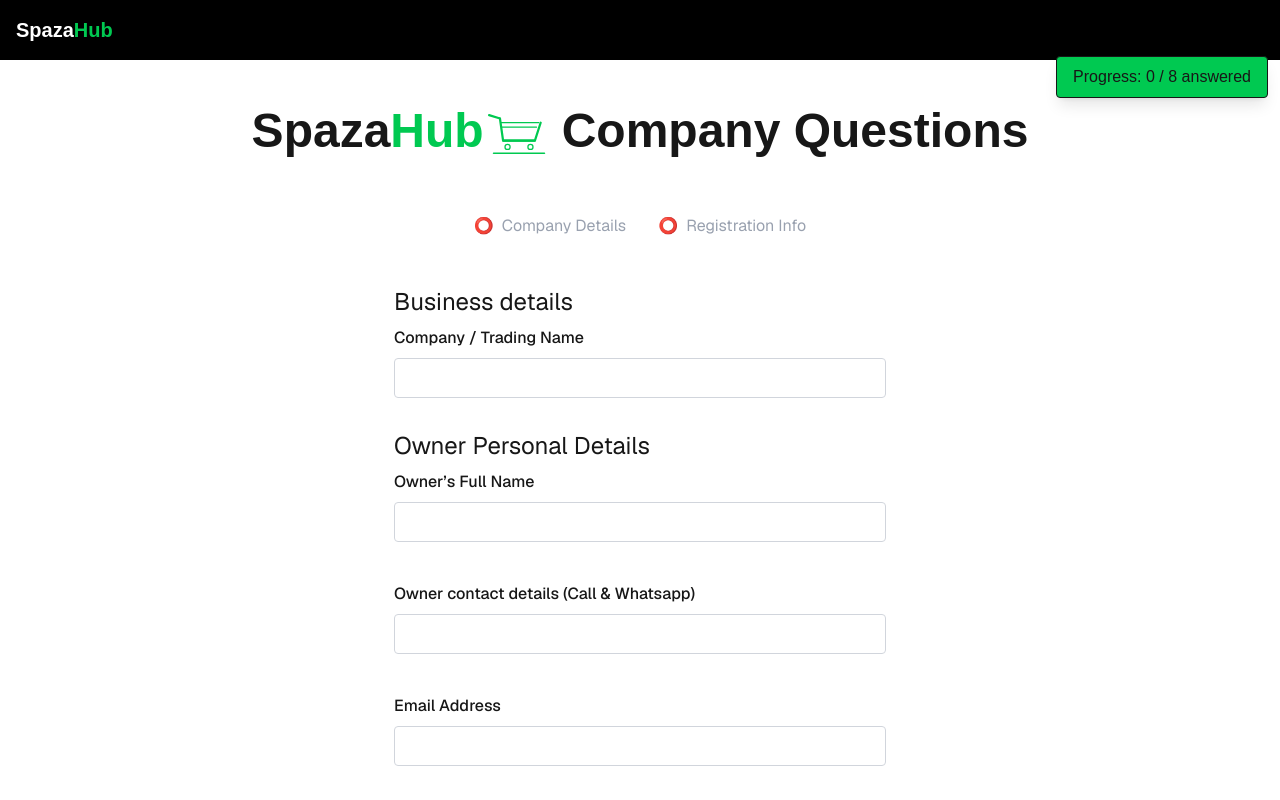
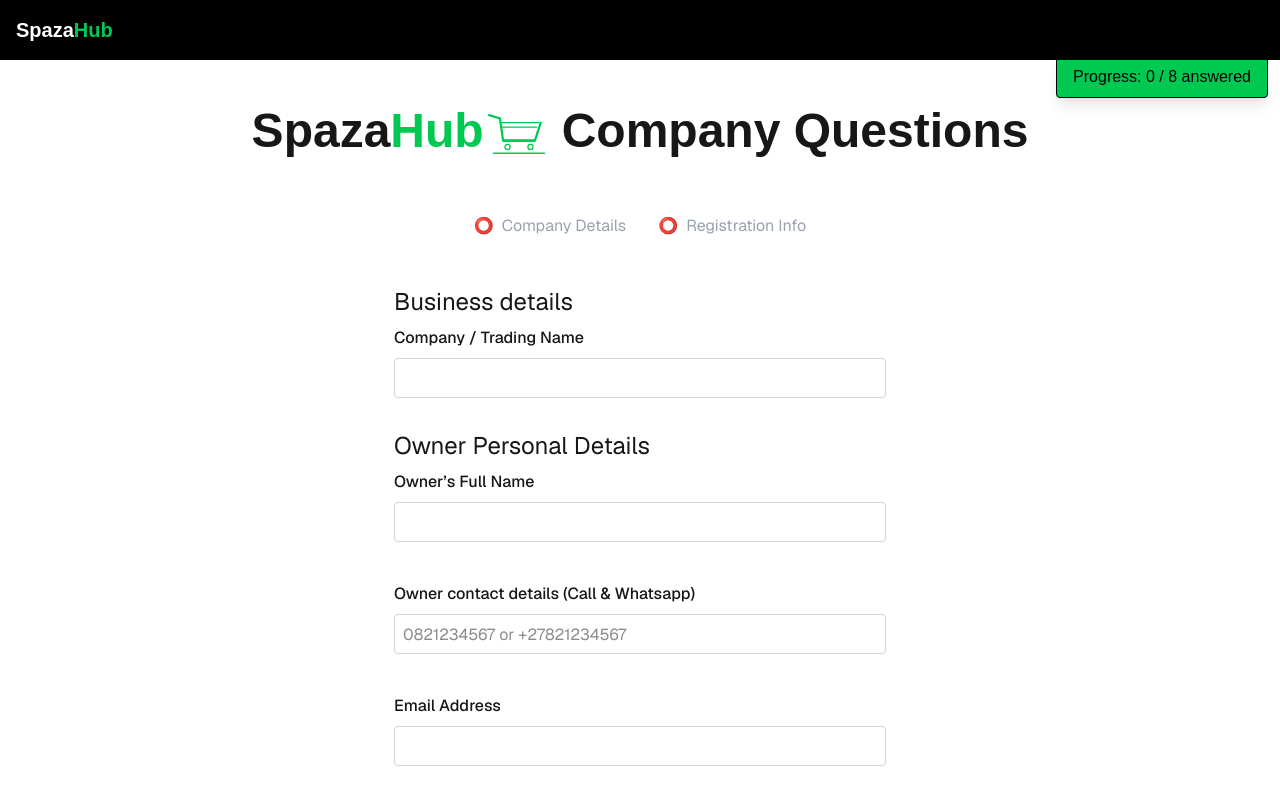
Before and after one commit to tony2tones/spazahub-questionnaire, a Next.js app: page /company-questions in a window 1280 px wide. Shown: the top 800 px of the page. Built offline with nearby package versions, Linux system fonts and the light colour scheme; no server answers.

Commit message:
fixed button not showing issue, as well as adjusted z-index for the navbar

```diff
--- a/src/app/components/Questionaire.tsx
+++ b/src/app/components/Questionaire.tsx
@@ -49,8 +49,30 @@
     return dv;
   }, [spazaQuestions]);
 
-  const { register, handleSubmit, watch, reset } = useForm({ defaultValues });
+  const { register, handleSubmit, watch, reset, formState: { errors } } = useForm({ defaultValues });
   const watched = watch();
+
+  // Validation functions
+  const validateEmail = (value: unknown) => {
+    const email = typeof value === 'string' ? value : String(value ?? '');
+    const emailRegex = /^[^\s@]+@[^\s@]+\.[^\s@]+$/;
+    return emailRegex.test(email) || "Please enter a valid email address";
+  };
+
+  const validateMobile = (value: unknown) => {
+    const mobile = typeof value === 'string' ? value : String(value ?? '');
+    // Remove all non-numeric characters for validation
+    const cleanedNumber = mobile.replace(/\D/g, '');
+
+    // South African mobile numbers: 10 digits starting with 0, or international format
+    if (cleanedNumber.startsWith('27') && cleanedNumber.length === 11) {
+      return true;
+    }
+    if (cleanedNumber.startsWith('0') && cleanedNumber.length === 10) {
+      return true;
+    }
+    return "Please enter a valid mobile number (e.g., 0821234567 or +27821234567)";
+  };
 
   const totalQuestions = spazaQuestions.length;
   const answeredQuestions = spazaQuestions.filter((q) => {
@@ -154,7 +176,6 @@
     }
   };
 
-  // FIXED: Only check completion status after mount
   const stepCompleted = isMounted && isStepComplete(questionnaireType);
   const companyStepComplete = isMounted && isStepComplete('company');
   const registrationStepComplete = isMounted && isStepComplete('registration');
@@ -162,7 +183,6 @@
   return (
     <>
     <div className="font-sans items-center justify-items-center p-4 relative">
-      {/* FIXED: Use mounted checks for progress indicator */}
       {isLinkedQuestionnaire && (
         <div className="mb-6 max-w-2xl mx-auto">
           <div className="flex items-center justify-center space-x-8">
@@ -178,23 +198,15 @@
         </div>
       )}
 
-      {stepCompleted && (
+      {(stepCompleted || formSubmitted) && (
         <div className='flex flex-col items-center mb-4'>
           <div className="mb-4 p-4 bg-green-100 text-green-800 border border-green-300 rounded">
-            <p>✅ This questionnaire has already been completed!</p>
+            <p>Thank you for submitting the Company questions!</p>
           </div>
-        </div>
-      )}
-
-      {formSubmitted && (
-        <div className='flex flex-col items-center mb-4'>
-          <div className="mb-4 p-4 bg-green-100 text-green-800 border border-green-300 rounded">
-            <p>Thank you for submitting the questionnaire!</p>
-          </div>
-          {nextStepUrl && (
-            <div>
+          {nextStepUrl && (formSubmitted || stepCompleted) &&  (
+            <div className='pt-3'>
               <Link href={nextStepUrl} className="p-4 bg-green-500 text-black rounded hover:bg-green-600">
-                Continue to Next Step
+                Click to Continue to Next Step Registration questions
               </Link>
             </div>
           )}
@@ -209,12 +221,48 @@
               <label className="font-medium">{q.label}</label>
 
               {q.inputType === "text" && (
+                <>
                   <input
                     {...register(q.name)}
                     type="text"
                     required={q.required}
                     className="h-10 px-2 border border-gray-300 rounded"
                   />
+                </>
+              )}
+
+              {q.inputType === "email" && (
+                <>
+                  <input
+                    {...register(q.name, {
+                      required: q.required ? "Email is required" : false,
+                      validate: validateEmail
+                    })}
+                    type="email"
+                    placeholder="example@email.com"
+                    className={`h-10 px-2 border rounded ${errors[q.name] ? 'border-red-500' : 'border-gray-300'}`}
+                  />
+                  {errors[q.name] && (
+                    <span className="text-red-500 text-sm">{errors[q.name]?.message as string}</span>
+                  )}
+                </>
+              )}
+
+              {q.inputType === "tel" && (
+                <>
+                  <input
+                    {...register(q.name, {
+                      required: q.required ? "Mobile number is required" : false,
+                      validate: validateMobile
+                    })}
+                    type="tel"
+                    placeholder="0821234567 or +27821234567"
+                    className={`h-10 px-2 border rounded ${errors[q.name] ? 'border-red-500' : 'border-gray-300'}`}
+                  />
+                  {errors[q.name] && (
+                    <span className="text-red-500 text-sm">{errors[q.name]?.message as string}</span>
+                  )}
+                </>
               )}
 
               {q.inputType === "radio" &&
@@ -259,7 +307,7 @@
             </div>
           ))}
 
-          <button type="submit" className="px-4 py-2 bg-green-500 text-white rounded hover:bg-green-600 hover:cursor-pointer">
+          <button type="submit" className="px-4 py-2 bg-green-500 text-black rounded hover:bg-green-600 hover:cursor-pointer">
             {questionnaireType === 'company' && isLinkedQuestionnaire
               ? 'Save & Continue to Registration'
               : 'Submit'}
@@ -268,9 +316,8 @@
       )}
     </div>
 
-    {/* FIXED: Changed ?? to && for proper conditional rendering */}
     {!stepCompleted && (
-      <div className="fixed top-14 right-3 text-center mb-8 border  bg-green-500 rounded px-4 py-2 shadow-lg">
+      <div className="fixed top-14 right-3 text-center mb-8 border text-black  bg-green-500 rounded px-4 py-2 shadow-lg">
         <p>
           Progress: {answeredQuestions} / {totalQuestions} answered
         </p>
--- a/src/app/spazaHub-questions/company-questions.ts
+++ b/src/app/spazaHub-questions/company-questions.ts
@@ -20,14 +20,14 @@
   {
     id: "3",
     section: "",
-    name: "owner_contact_details",
+    name: "owner_contact_details_mobile",
     label: "Owner contact details (Call & Whatsapp)",
-    inputType: "text",
+    inputType: "tel",
   },
   {
     id: "4",
     section: "",
-    name: "owner_contact_details",
+    name: "owner_contact_details_email",
     label: "Email Address",
     inputType: "text",
   },
--- a/src/app/types/index.ts
+++ b/src/app/types/index.ts
@@ -4,6 +4,6 @@
   name: string;
   label: string;
   options?: string[];
-  inputType: "checkbox" | "radio" | "text";
+  inputType: "checkbox" | "radio" | "text" | "tel" | 'email';
   required?: boolean;
 };
--- a/src/components/ui/navbar.tsx
+++ b/src/components/ui/navbar.tsx
@@ -2,7 +2,7 @@
 export default function Navbar() {
   return (
     // <nav className="fixed top-0 w-full bg-black text-white p-4 flex gap-6">
-     <nav className="fixed top-0 w-full bg-black text-white p-4 flex flex-col sm:flex-row sm:items-center sm:justify-between">
+     <nav className="fixed top-0 w-full bg-black text-white p-4 flex flex-col sm:flex-row sm:items-center sm:justify-between z-30">
       {/* Left side (logo/home) */}
       <a href="/" className="text-xl font-bold hover:text-green-500">
         Spaza<span className="text-green-500">Hub</span>
```
Lines whose indentation alone changed are shown as unchanged.
